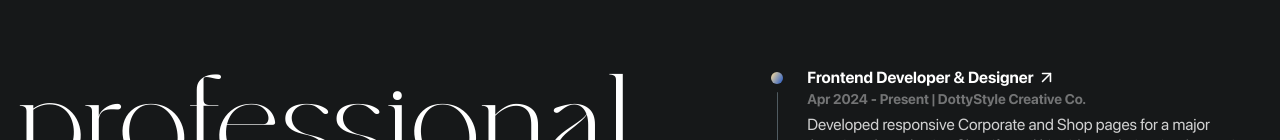
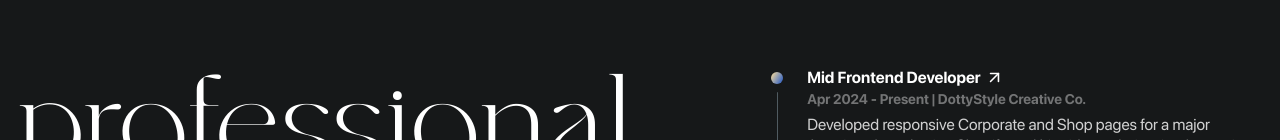
Before and after one commit to piajuan/piajuan-portfolio, a React (Vite) app: page /about in a window 1280 px wide. Shown: the part 812-952 px from the top of the page. Built offline with nearby package versions, Linux system fonts and the light colour scheme; grey boxes are pictures that could not be loaded.

Commit message:
feat: update role

```diff
--- a/src/constants/index.js
+++ b/src/constants/index.js
@@ -51,7 +51,7 @@ export const landingFeaturedProjects = [
 
 export const experience = [
   {
-    role: 'Frontend Developer & Designer',
+    role: 'Mid Frontend Developer',
     company: 'Apr 2024 - Present | DottyStyle Creative Co.',
     desc: 'Developed responsive Corporate and Shop pages for a major American brand using Shopify and Liquid templating, implementing custom features. Co-developed a GSAP-animated SPA for an Information Kiosk, and built authentication and booking pages for a parcel shipment app using React JS. Contributed to an animation-rich article page for a Korean automotive brand using Vue and GSAP. Additionally, worked on internal and ad-hoc projects, including HTML banners, static pages, email templates, and bug fixes.',
     companyLink: 'https://dottystylecreative.com/',
```
